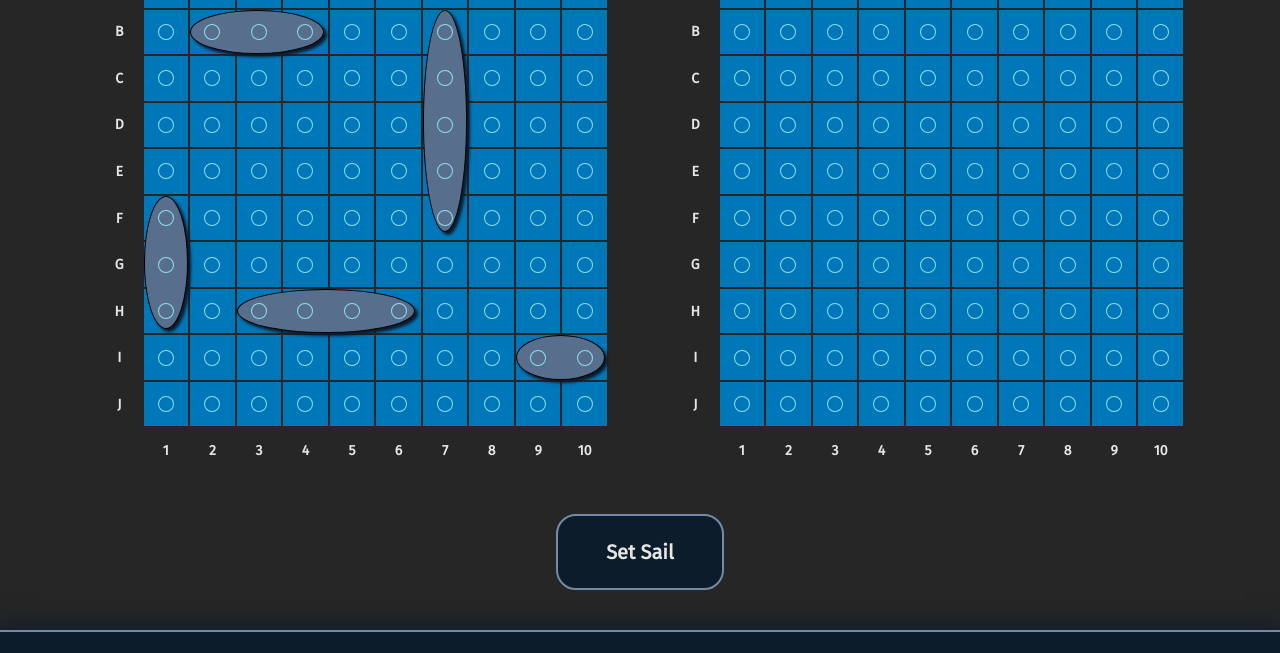
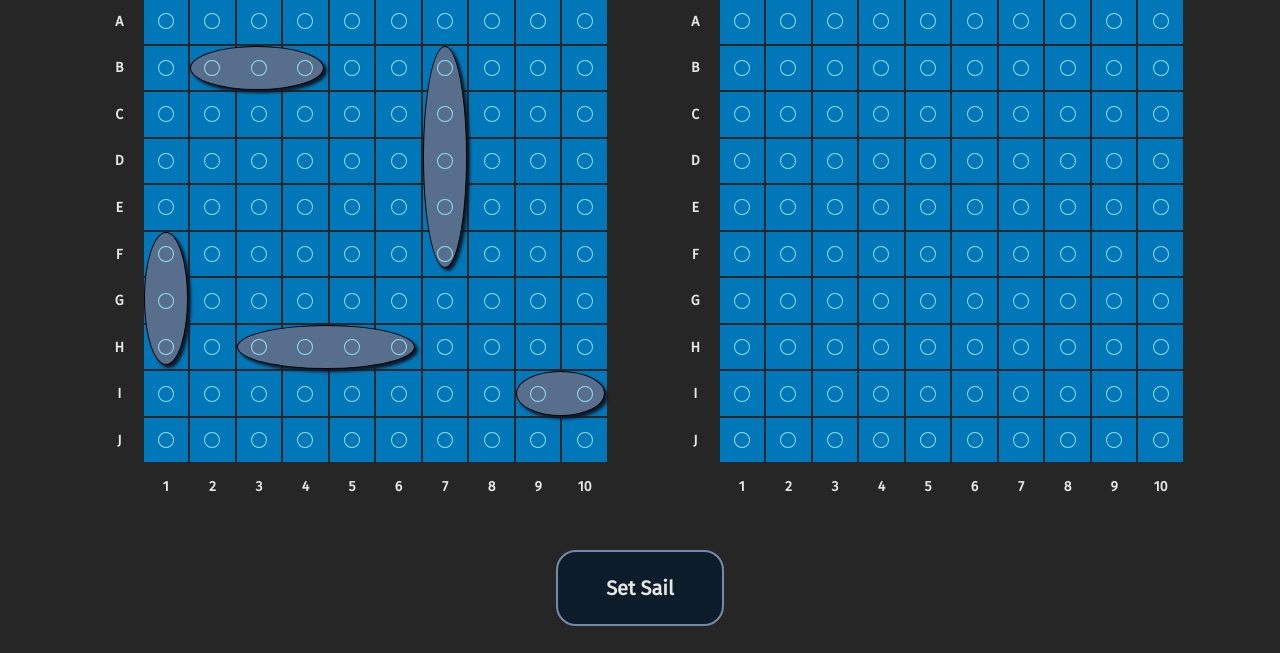
Before and after one commit to forkentiney/battleship, a website built with webpack: page src/template.html in a window 1280 px wide. Shown: the part 230-883 px from the top of the page. Built offline with nearby package versions, Linux system fonts and the light colour scheme; a web font is replaced by a local one.

Commit message:
Added margin around #body
This gives (especially) the footer space to breath on smaller screens.

```diff
--- a/src/style.css
+++ b/src/style.css
@@ -48,6 +48,7 @@ header {
 #body {
 	min-height: 90vh;
 	overflow: hidden;
+	margin: 2em 0;
 }
 
 #messages {
```
